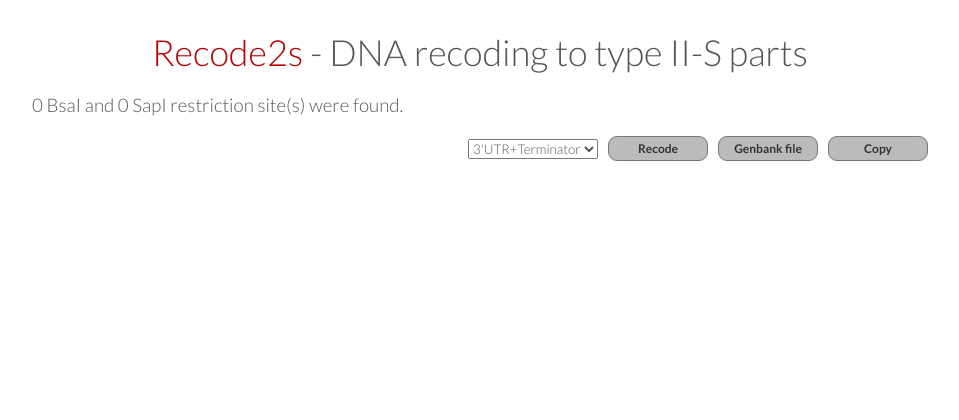
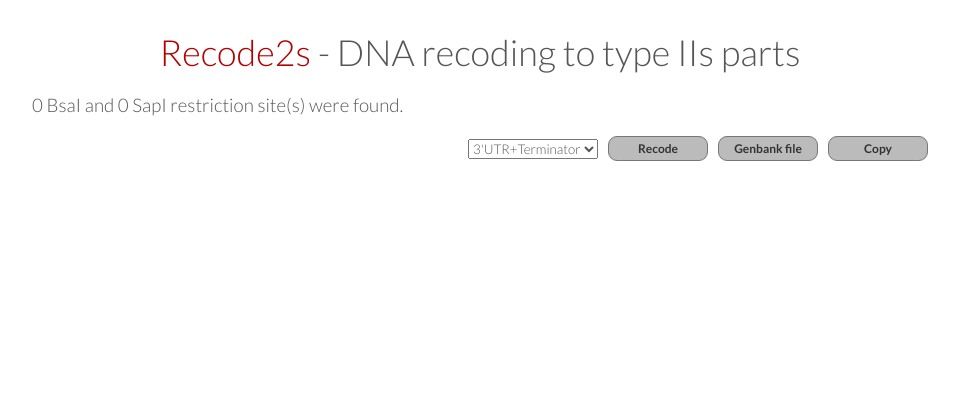
Before and after one commit to bpollakw/recode2s, a Flask app: template templates/recode.html in a window 1280 px wide. Shown: the top 420 px of the page, without its empty margins (160-1119 px from the left). Run offline with Flask 2, Linux system fonts and the light colour scheme; the template is opened without the code that fills it, so the values that code supplies are empty; some libraries are stand-ins or nearby versions.

Commit message:
last changes

```diff
--- a/templates/recode.html
+++ b/templates/recode.html
@@ -9,7 +9,7 @@
 {% endblock %}
 {% block content %}
 
-		<h1 class="title"><a href="/">Recode2s</a> - DNA recoding to type II-S parts</h1>
+		<h1 class="title"><a href="/">Recode2s</a> - DNA recoding to type IIs parts</h1>
 
 		<div class="description">
 
```
